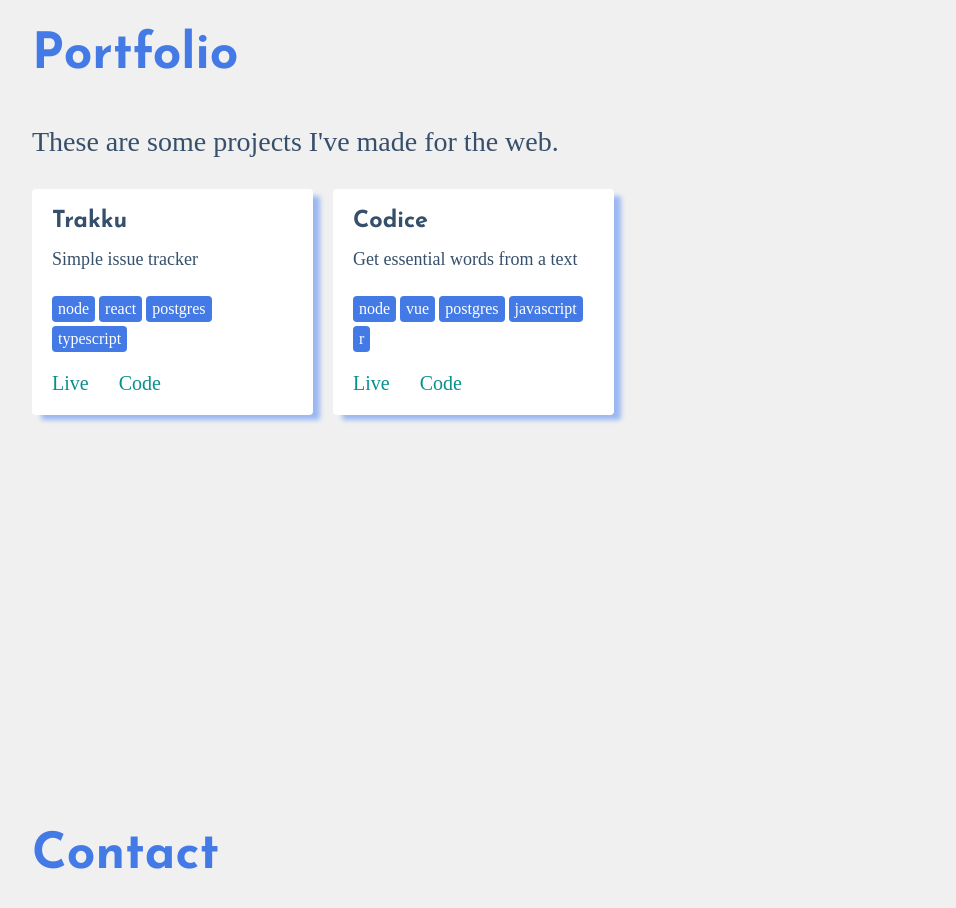
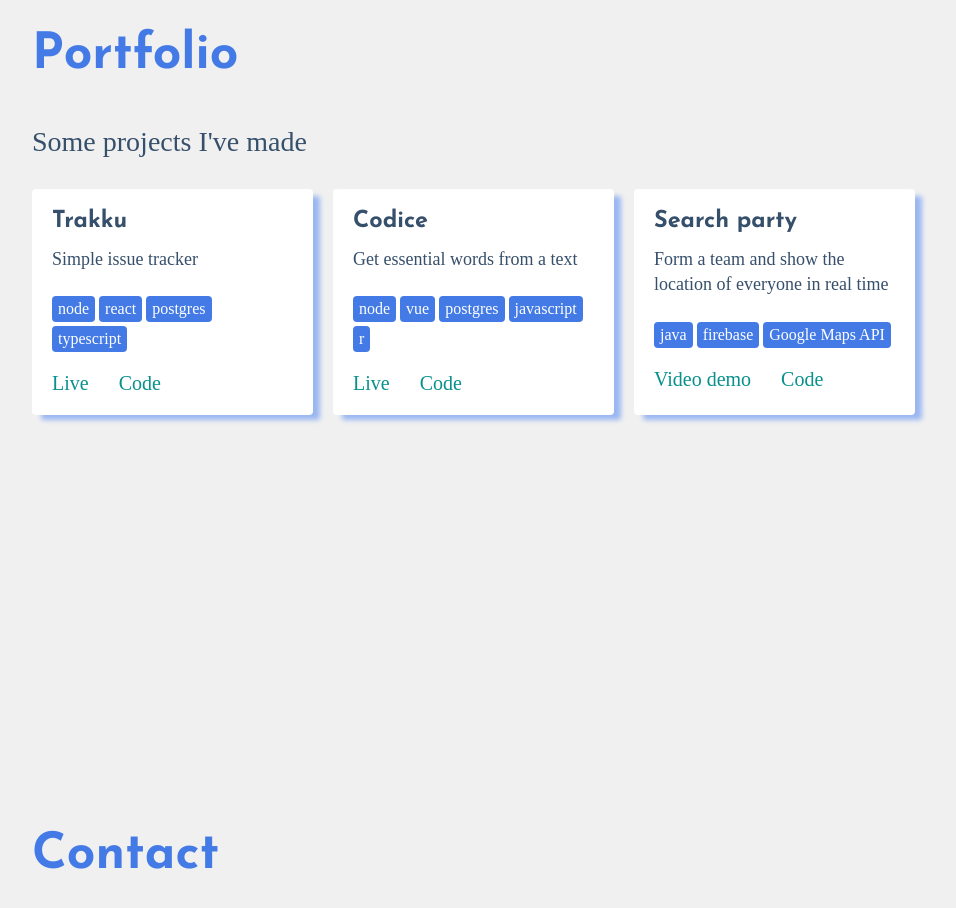
Before and after one commit to edgar8acas/portfolio, a React (Create React App) app: page / in a window 1280 px wide. Shown: the part 880-1788 px from the top of the page, without its empty margins (16-972 px from the left). Built offline with nearby package versions, Linux system fonts and the light colour scheme; the HTML template or start-up script is replaced by a standard one; a web font is replaced by a local one.

Commit message:
add search-party to projects

```diff
--- a/src/scenes/Home/components/Portfolio/Projects.jsx
+++ b/src/scenes/Home/components/Portfolio/Projects.jsx
@@ -19,6 +19,15 @@ export const Projects = () => {
       >
         Get essential words from a text
       </Project>
+      <Project
+        title="Search party"
+        tags={["java", "firebase", "Google Maps API"]}
+        projectLink="https://www.youtube.com/watch?v=uHgflQEEO5A"
+        codeLink="https://github.com/edgar8acas/search-party"
+        liveText="Video demo"
+      >
+        Form a team and show the location of everyone in real time
+      </Project>
     </div>
   );
 };
@@ -29,6 +38,7 @@ export const Project = ({
   tags = [],
   projectLink,
   codeLink,
+  liveText = null,
 }) => {
   return (
     <div className="Project">
@@ -41,7 +51,7 @@ export const Project = ({
       </ul>
       <div className="links">
         <a href={projectLink} target="_blank" rel="noopener noreferrer">
-          Live
+          {liveText ? liveText : "Live"}
         </a>
         <a href={codeLink} target="_blank" rel="noopener noreferrer">
           Code
--- a/src/scenes/Home/components/Portfolio/index.js
+++ b/src/scenes/Home/components/Portfolio/index.js
@@ -6,7 +6,7 @@ function Portfolio() {
   return (
     <section className="site-section" id="portfolio">
       <h2>Portfolio</h2>
-      <p>These are some projects I've made for the web.</p>
+      <p>Some projects I've made</p>
       <Projects />
     </section>
   );
```
